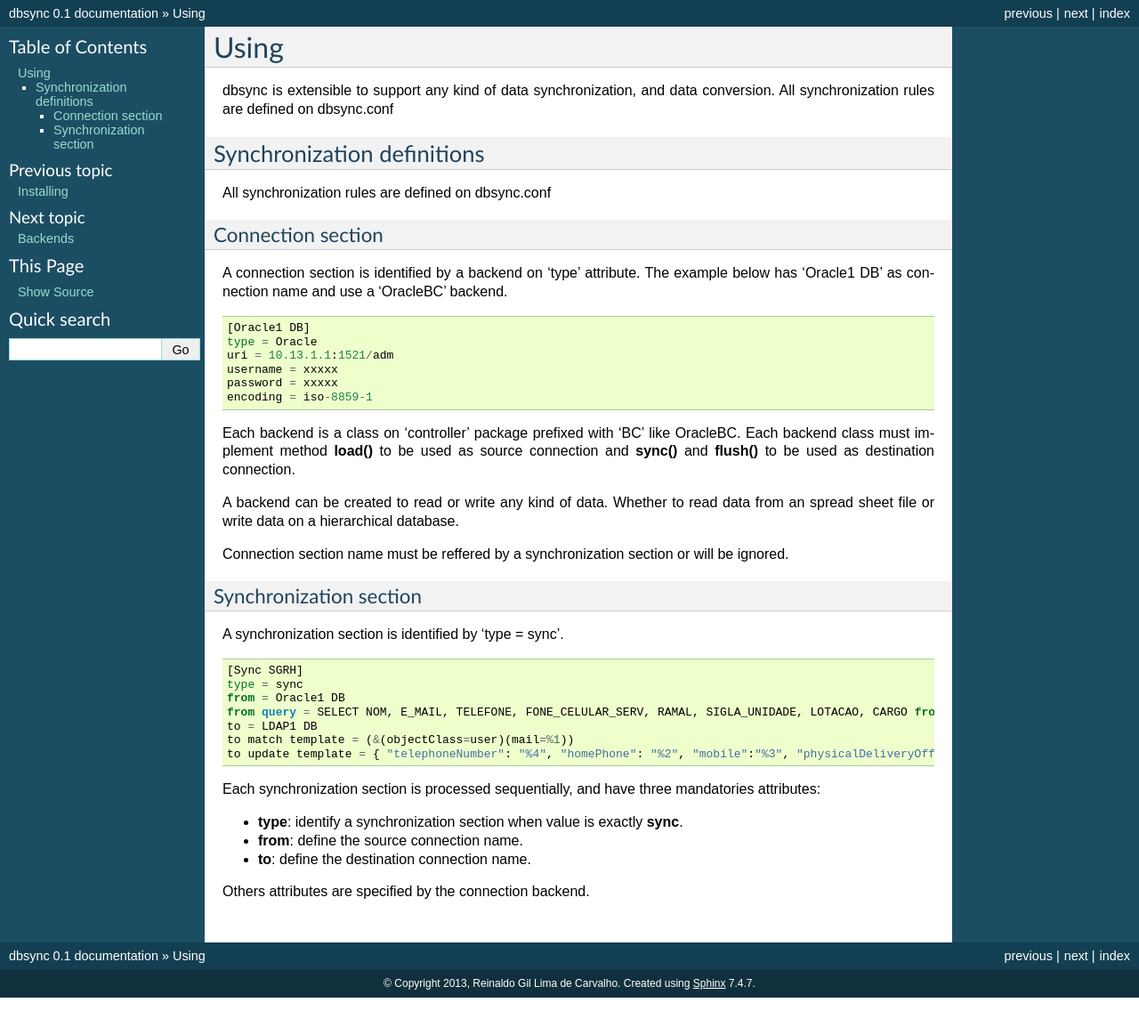
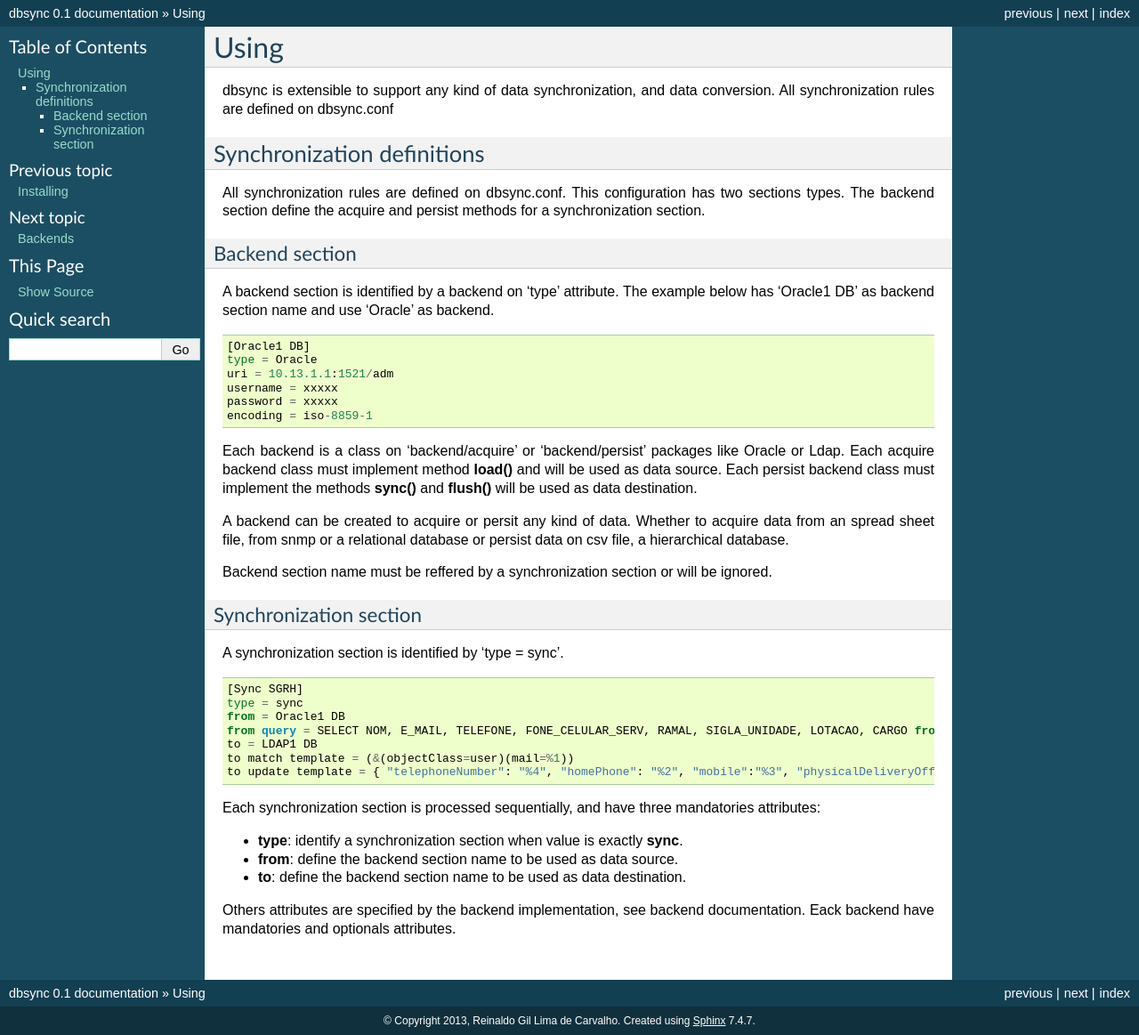
Before and after one commit to reinaldoc/dbsync, a Sphinx documentation site: the page built from docs/24_using.rst, in a window 1280 px wide. Shown: the whole page at 89% size. Built offline with Sphinx 7.4.7, drawn with Linux system fonts in a browser that asks for light colours; before the commit the page ends 1121 px from its top, so only the background shows below that.

Commit message:
update documentation to better description of dbsync.conf sections

```diff
--- a/docs/24_using.rst
+++ b/docs/24_using.rst
@@ -9,14 +9,16 @@ and data conversion. All synchronization rules are defined on dbsync.conf
 Synchronization definitions
 ===========================
 
-All synchronization rules are defined on dbsync.conf
+All synchronization rules are defined on dbsync.conf. This configuration has
+two sections types. The backend section define the acquire and persist
+methods for a synchronization section.
 
-Connection section
-------------------
+Backend section
+---------------
 
-A connection section is identified by a backend on 'type' attribute.
-The example below has 'Oracle1 DB' as connection name and use a 'OracleBC'
-backend. ::
+A backend section is identified by a backend on 'type' attribute.
+The example below has 'Oracle1 DB' as backend section name and use 'Oracle'
+as backend. ::
 
     [Oracle1 DB]
     type = Oracle
@@ -25,15 +27,16 @@ backend. ::
     password = xxxxx
     encoding = iso-8859-1
 
-Each backend is a class on 'controller' package prefixed with 'BC' like
-OracleBC. Each backend class must implement method **load()** to be used as
-source connection and **sync()** and **flush()** to be used as destination
-connection.
+Each backend is a class on 'backend/acquire' or 'backend/persist' packages
+like Oracle or Ldap. Each acquire backend class must implement method **load()**
+and will be used as data source. Each persist backend class must implement the
+methods **sync()** and **flush()** will be used as data destination.
 
-A backend can be created to read or write any kind of data. Whether to
-read data from an spread sheet file or write data on a hierarchical database.
+A backend can be created to acquire or persit any kind of data. Whether to
+acquire data from an spread sheet file, from snmp or a relational database
+or persist data on csv file, a hierarchical database.
 
-Connection section name must be reffered by a synchronization section or will
+Backend section name must be reffered by a synchronization section or will
 be ignored.
 
 Synchronization section
@@ -54,7 +57,8 @@ Each synchronization section is processed sequentially, and have three
 mandatories attributes:
 
 * **type**: identify a synchronization section when value is exactly **sync**.
-* **from**: define the source connection name.
-* **to**: define the destination connection name.
+* **from**: define the backend section name to be used as data source.
+* **to**: define the backend section name to be used as data destination.
 
-Others attributes are specified by the connection backend.
+Others attributes are specified by the backend implementation, see backend
+documentation. Eack backend have mandatories and optionals attributes.
```
